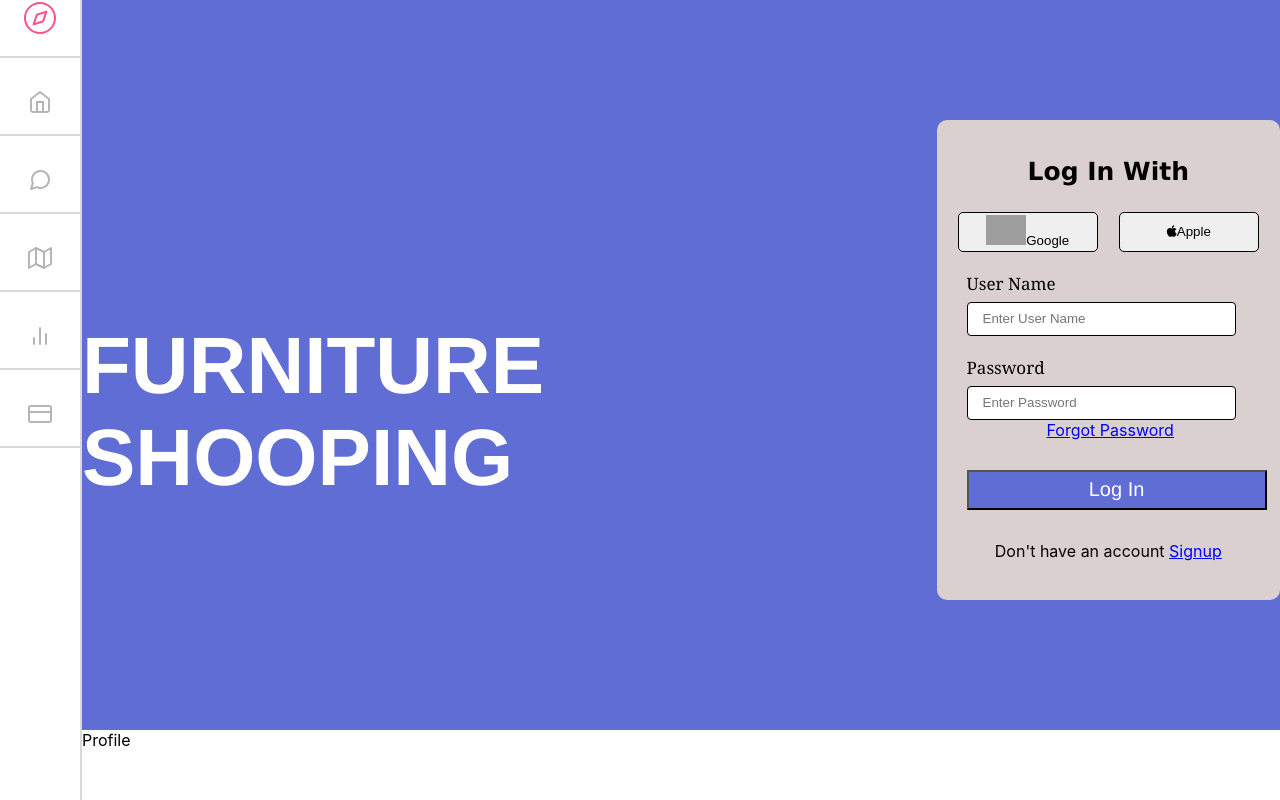
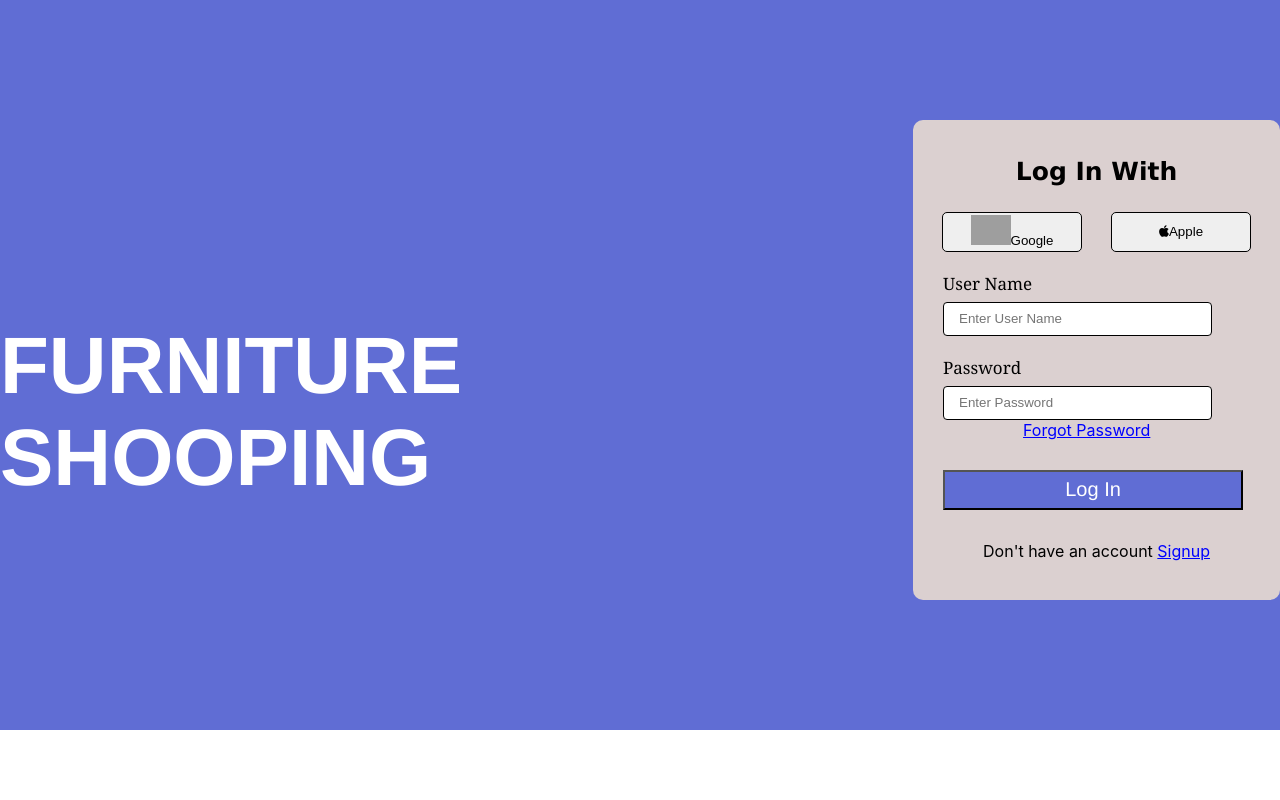
Before and after one commit to Akshaykar1996/furniture-shooping, a React (Create React App) app: page / in a window 1280 px wide. Built offline with nearby package versions, Linux system fonts and the light colour scheme; grey boxes are pictures that could not be loaded.

Commit message:
add login

```diff
--- a/src/App.css
+++ b/src/App.css
@@ -6,6 +6,9 @@
   width: 80px;
   border-right: 2px solid #d9d9d9;
   height: 100vh;
+}
+.allContainer{
+  width: 100%;
 }
 .iconList {
   display: flex;
@@ -53,3 +56,12 @@
   display: block;
 }
 }
+
+/* Login */
+
+.mainForLogin{
+  display: flex;
+}
+.AfterLogin{
+  width: 100%;
+}
--- a/src/App.js
+++ b/src/App.js
@@ -6,10 +6,13 @@ import { Login } from './Components/Login/Login';
 function App() {
   return (
     <div className="App">
+      <Login>
       <SideNavbar>
-      <Login/>
-        <Profile/>
-      </SideNavbar>
+
+      <Profile/>
+    </SideNavbar>
+      </Login>
+
     </div>
   );
 }
--- a/src/Components/Login/Login.jsx
+++ b/src/Components/Login/Login.jsx
@@ -1,49 +1,78 @@
-import React from 'react'
+import React from "react";
 import "./login.css";
 
-export const Login = () => {
+export const Login = ({ children }) => {
+  var accessTokenObj = JSON.parse(localStorage.getItem("Token:"));
+  console.log(accessTokenObj);
   return (
-    <>
-    <div className='Loginbody'>
-      <div className='container'>
-        <div className='heading'>
-              FURNITURE SHOOPING
-        </div>
+    <div className="mainForLogin">
+      {!accessTokenObj && (
+        <div className="Loginbody">
+          <div className="container">
+            <div className="heading">FURNITURE SHOOPING</div>
 
-        <div className='box'>
-          <h2 className='log'>Log In With</h2>
-          <div className='img-container'>
+            <div className="box">
+              <h2 className="log">Log In With</h2>
+              <div className="img-container">
                 <div>
-              <button className='button'><img className='google' src="https://cdn1.iconfinder.com/data/icons/google-s-logo/150/Google_Icons-09-512.png" alt="" />Google</button>
+                  <button className="button">
+                    <img
+                      className="google"
+                      src="https://cdn1.iconfinder.com/data/icons/google-s-logo/150/Google_Icons-09-512.png"
+                      alt=""
+                    />
+                    Google
+                  </button>
                 </div>
                 <div>
-              <button className='button'><i className='icon' class="fa-brands fa-apple"></i>Apple</button>
+                  <button className="button">
+                    <i className="icon" class="fa-brands fa-apple"></i>Apple
+                  </button>
                 </div>
               </div>
 
-          <div className='user'>
-            <div className='name'>User Name</div>
-            <div><input className='enter' type='text' placeholder='Enter User Name'></input></div>
+              <div className="user">
+                <div className="name">User Name</div>
+                <div>
+                  <input
+                    className="enter"
+                    type="text"
+                    placeholder="Enter User Name"
+                  ></input>
+                </div>
               </div>
 
-          <div className='user'>
-            <div className='name'>Password</div>
-            <div><input className='enter' type='password' placeholder='Enter Password'></input></div>
-            <a className='forgot' href=''>Forgot Password</a>
+              <div className="user">
+                <div className="name">Password</div>
+                <div>
+                  <input
+                    className="enter"
+                    type="password"
+                    placeholder="Enter Password"
+                  ></input>
+                </div>
+                <a className="forgot" href="">
+                  Forgot Password
+                </a>
               </div>
 
               <div>
-            <button className='login'>Log In</button>
+                <button className="login">Log In</button>
               </div>
 
-          <div className='account'>
-            <p>Don't have an account <a className='signup' href=''>Signup</a></p>
-          </div>
-
-        </div>
-
+              <div className="account">
+                <p>
+                  Don't have an account{" "}
+                  <a className="signup" href="">
+                    Signup
+                  </a>
+                </p>
               </div>
             </div>
-    </>
-  )
-}
+          </div>
+        </div>
+      )}
+      {accessTokenObj && <div className="AfterLogin">{children}</div>}
+    </div>
+  );
+};
--- a/src/Components/Login/login.css
+++ b/src/Components/Login/login.css
@@ -11,6 +11,7 @@
 .container{
     display: flex;
     justify-content: space-evenly;
+    width: 100%;
 }
 .heading{
     font-size: 80px;
--- a/src/Components/Navbar/Navbar.jsx
+++ b/src/Components/Navbar/Navbar.jsx
@@ -32,7 +32,7 @@ export const SideNavbar = ({ children }) => {
           </div>
         </div>
 
-        <div>{children}</div>
+        <div className="allContainer">{children}</div>
       </div>
     </>
   );
```
Lines whose indentation alone changed are shown as unchanged.
